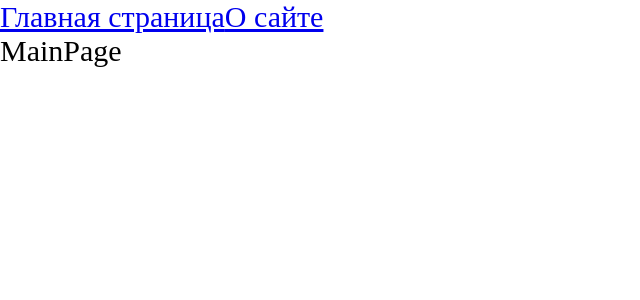
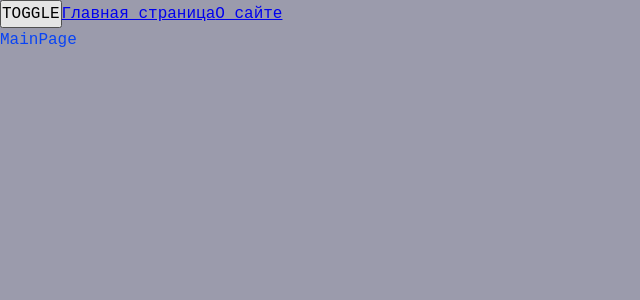
Before and after one commit to ernestqweqwe/prodvinuti-front, a React app: page / in a window 1280 px wide. Shown: the top 300 px of the page, without its empty margins (0-640 px from the left). Built offline with nearby package versions, Linux system fonts and the light colour scheme.

Commit message:
Урок 7. организация стилей, переключение тем

```diff
--- a/src/App.tsx
+++ b/src/App.tsx
@@ -1,12 +1,23 @@
-import { Suspense } from 'react';
+import { Suspense, useState } from 'react';
 import { Link, Route, Routes } from 'react-router-dom';
-import './index.scss';
+import './styles/index.scss';
 import { AboutPageAsync } from './pages/AboutPage/AboutPage.async';
 import { MainPageAsync } from './pages/MainPage/MainPage.async';
 
+export enum Theme {
+  LIGHT = 'light',
+  DARK = 'dark',
+}
+
 const App = () => {
+  const [theme, setTheme] = useState<Theme>(Theme.LIGHT);
+
+  const toggleTheme = () => {
+    setTheme(theme === Theme.DARK ? Theme.LIGHT : Theme.DARK);
+  };
   return (
-    <div className="App">
+    <div className={`app ${theme}`}>
+      <button onClick={toggleTheme}>TOGGLE</button>
       <Link to={'/'}>Главная страница</Link>
       <Link to={'/about'}>О сайте</Link>
       <Suspense fallback={<div>Загрузка...</div>}>
--- a/src/index.scss
+++ /dev/null
@@ -1,9 +0,0 @@
-* {
-  margin: 0;
-  padding: 0;
-  box-sizing: border-box;
-}
-
-.App {
-  font-size: 30px;
-}
--- /dev/null
+++ b/src/styles/index.scss
@@ -0,0 +1,13 @@
+@import 'reset';
+@import 'variables/global.scss';
+@import 'themes/normal.scss';
+@import 'themes/dark.scss';
+
+.app {
+  font: var(--font-m);
+
+  background: var(--bg-color);
+  color: var(--primary-color);
+
+  min-height: 100vh;
+}
--- /dev/null
+++ b/src/styles/reset.scss
@@ -0,0 +1,14 @@
+* {
+  margin: 0;
+  padding: 0;
+  box-sizing: border-box;
+}
+
+input,
+button,
+textarea,
+select {
+  margin: 0;
+
+  font: inherit;
+}
--- /dev/null
+++ b/src/styles/themes/dark.scss
@@ -0,0 +1,6 @@
+.app.dark {
+  --bg-color: #030330;
+
+  --primary-color: #049603;
+  --secondary-color: #04ff04;
+}
--- /dev/null
+++ b/src/styles/themes/normal.scss
@@ -0,0 +1,6 @@
+:root {
+  --bg-color: #9b9bac;
+
+  --primary-color: #0944f5;
+  --secondary-color: #051b4d;
+}
--- /dev/null
+++ b/src/styles/variables/global.scss
@@ -0,0 +1,11 @@
+:root {
+  --font-family-main: 'Courier New', monospace;
+
+  --font-size-m: 16px;
+  --font-line-m: 24px;
+  --font-m: var(--font-size-m) / var(--font-line-m) var(--font-family-main);
+
+  --font-size-l: 24px;
+  --font-line-l: 32px;
+  --font-l: var(--font-size-l) / var(--font-line-l) var(--font-family-main);
+}
```
Also changed, not shown: 1 other file (tests, documents, lock files or other folders).
